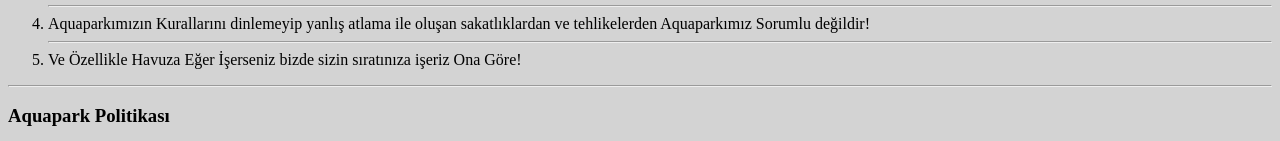
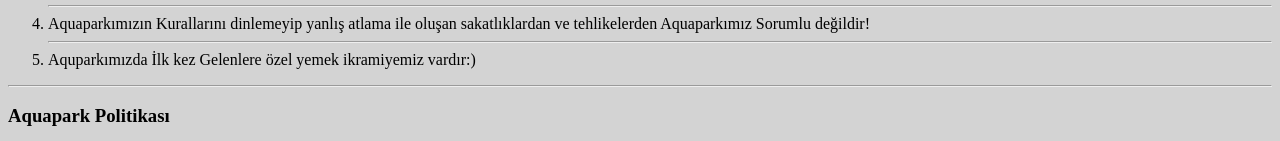
Before and after one commit to hsyin3147/Aquapark-Web-Sites, a plain HTML site: page index.html in a window 1280 px wide. Shown: the part 443-584 px from the top of the page. Drawn offline with Linux system fonts and the light colour scheme.

Commit message:
Update index.html

```diff
--- a/index.html
+++ b/index.html
@@ -65,7 +65,7 @@
       </li>
       <hr>
       <li>
-        Ve Özellikle Havuza Eğer İşerseniz bizde sizin sıratınıza işeriz Ona Göre!
+        Aquparkımızda İlk kez Gelenlere özel yemek ikramiyemiz vardır:)
       </li>
   </ol>
   <hr>
```
